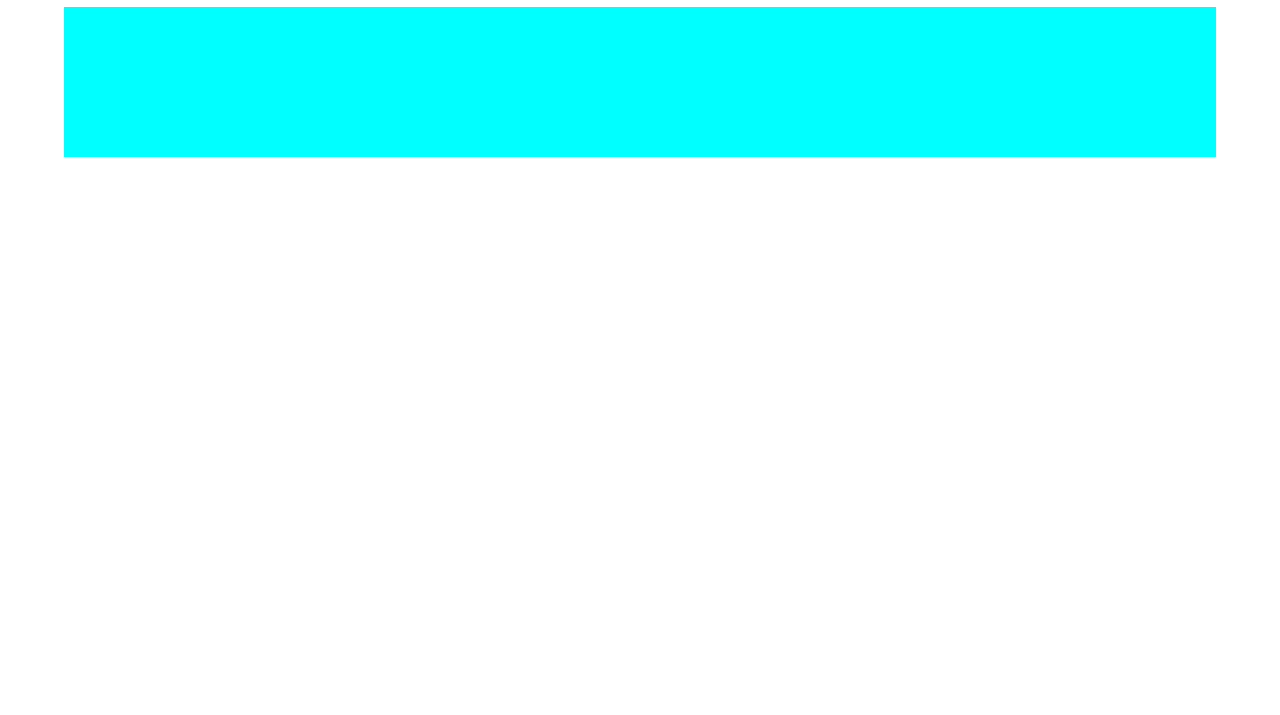
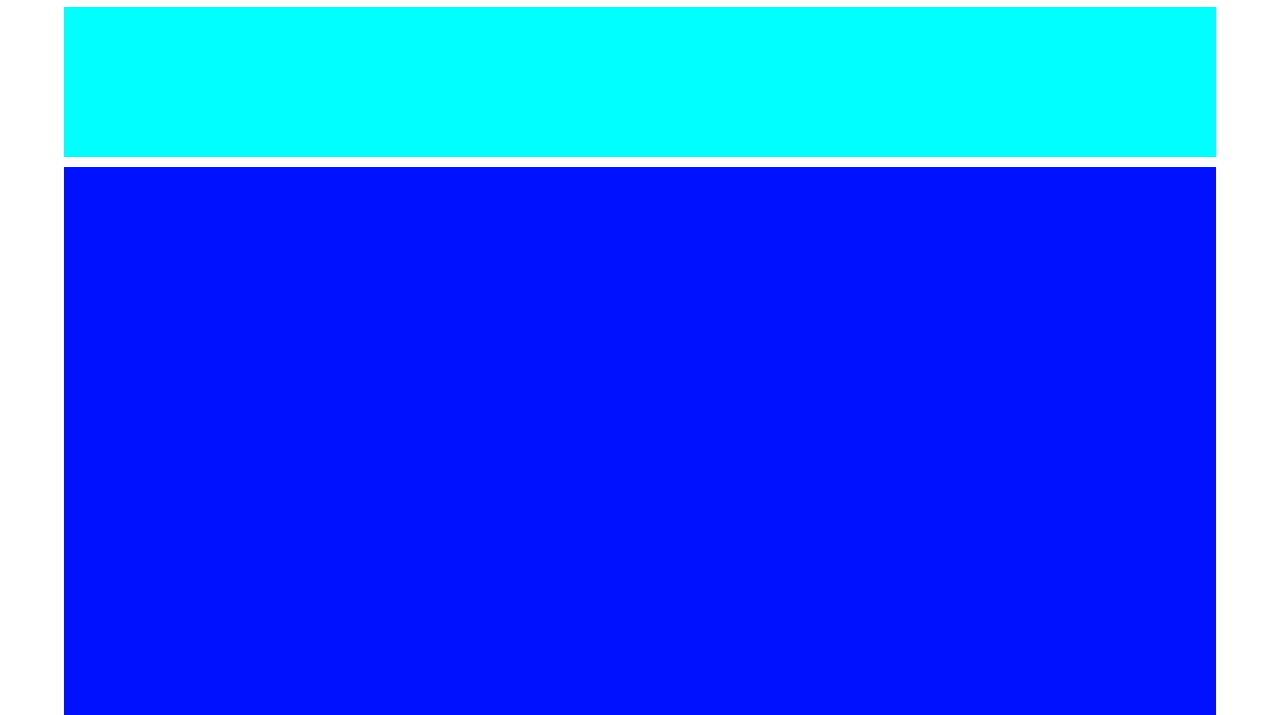
Before and after one commit to gitkrishnaa/letme_0.1, a plain HTML site: page index.html in a window 1280 px wide. Shown: the part 85-800 px from the top of the page. Drawn offline with Linux system fonts and the light colour scheme.

Commit message:
2 files modified

```diff
--- a/script.js
+++ b/script.js
@@ -10,7 +10,7 @@ console.log(json)
 for(let i=0;i<json.length;i++){
 
 let a1=document.createElement("div");
-x.appendChild(a1)
+x.appendChild(a1);
 
 
 
--- a/styles.css
+++ b/styles.css
@@ -51,8 +51,16 @@ width: 100%;
   background-color: aqua;
   height: 150px;
   }
+  #main{
+    margin-top: 5px;
+    display: flex;
+    width: 100%;
+    justify-content: center;
+    flex-wrap: wrap;
+  }
 #main>div{
-width: 100px;
-height: 100ox;
-background-color: aqua;
+  margin: 5px;
+width: 90%;
+height: 50vw;
+background-color: rgb(0, 17, 255);
 }
```
